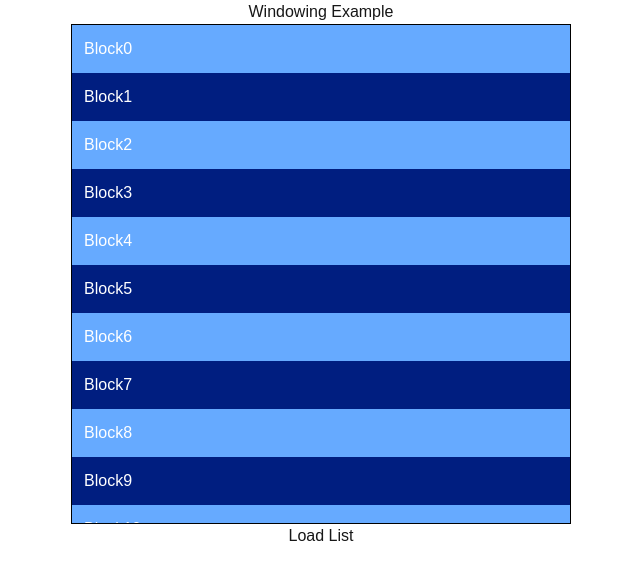
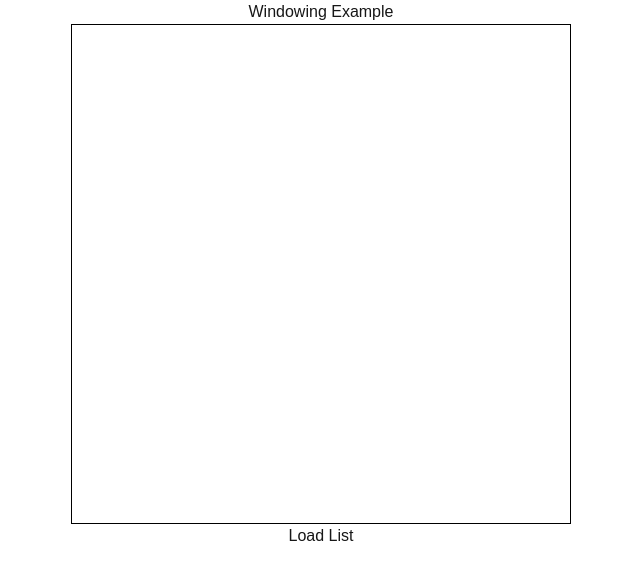
Before and after one commit to vishal911m/React-Practice, a Next.js app: page /windowing in a window 1280 px wide. Shown: the top 580 px of the page, without its empty margins (319-959 px from the left). Built offline with nearby package versions, Linux system fonts and the light colour scheme.

Commit message:
Windowing: Completed

```diff
--- a/app/windowing/page.js
+++ b/app/windowing/page.js
@@ -1,29 +1,42 @@
 "use client"
 import React, { useState } from 'react'
+import { FixedSizeList  } from "react-window";
 
 const Page = () => {
   const [load, setLoad] = useState(false);
 
-  const renderList = ()=>{
-    return new Array(10000).fill(0).map((_,i)=>(
-      <h3
-        key={i}
+  const Row = ({index, style})=>(
+    <h3
+        key={index}
         style={{
+          ...style,
           margin:0,
           padding:12,
-          background: i % 2 === 0 ? "#66aaff" : "#001e80",
+          background: index % 2 === 0 ? "#66aaff" : "#001e80",
           color: 'white'
         }}
         className='list'
       >
-        Block{i}
+        Block{index}
       </h3>
-    ))
+  )
+
+  const renderList = ()=>{
+    return (
+    <FixedSizeList
+      height={500}
+      itemCount={10000}
+      itemSize={50}
+      width={500}
+    >
+      {Row}
+    </FixedSizeList >
+  );
   }
   return (
     <>
       <h1 style={{textAlign: 'center'}}>Windowing Example</h1>
-      {/* <div className='App'
+      <div className='App'
         style={{
           width: "500px",
           height: "500px",
@@ -31,17 +44,7 @@ const Page = () => {
           margin: "0 auto",
           overflow: "auto",
         }}
-      >{load && renderList()}</div> */}
-      <div
-        className='App'
-        style={{
-          width: "500px",
-          height: "500px",
-          border: "1px solid black",
-          margin: "0 auto",
-          overflow: "auto",
-        }}
-      >{renderList()}</div>
+      >{load && renderList()}</div>
       <div style={{display: 'flex', justifyContent: 'center'}}>
         <button style={{textAlign: 'center'}} onClick={()=>setLoad(true)}>
           Load List
```
Also changed, not shown: package.json (+6 -5 lines), 1 other file (tests, documents, lock files or other folders).
